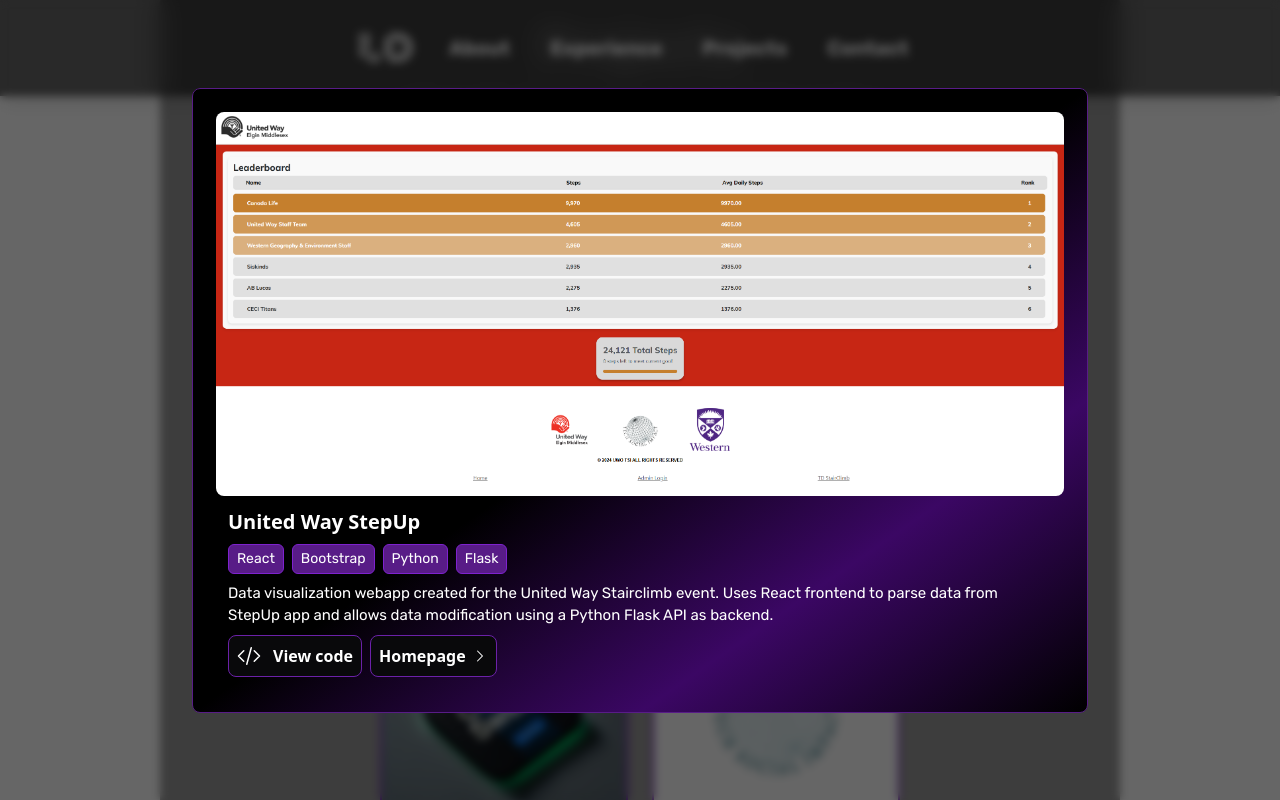
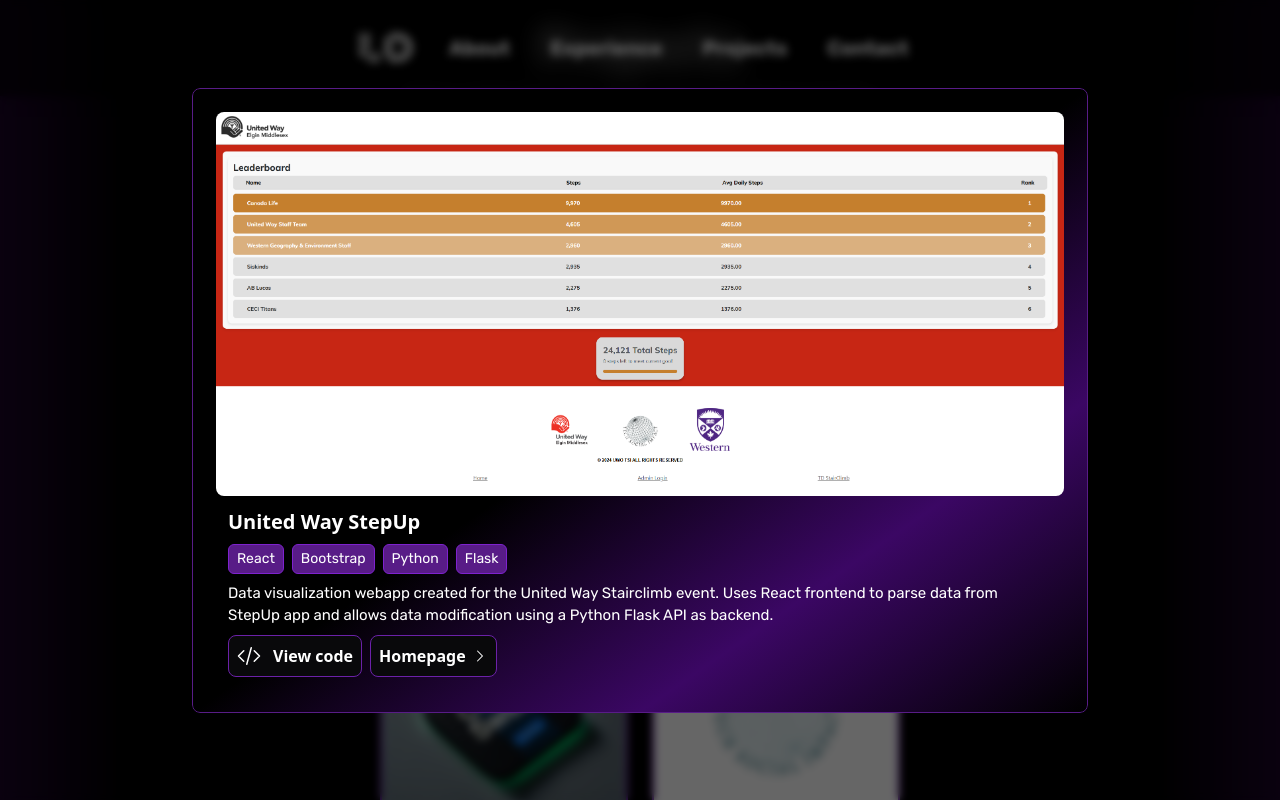
Before and after one commit to lucapd04/portfolio, a React (Vite) app in the folder portfolio-website/: page / in a window 1280 px wide. Both pictures are taken after a click on the element 504 px from the left and 4055 px from the top of the page. Shown: the part 3655-4455 px from the top of the page. Built offline with nearby package versions, Linux system fonts and the light colour scheme.

Commit message:
Removed spline animation and improved modal animation for optimization

```diff
--- a/portfolio-website/src/components/VCard.jsx
+++ b/portfolio-website/src/components/VCard.jsx
@@ -14,19 +14,14 @@
                 const descElement = descriptionRef.current;
                 const containerElement = containerRef.current;
 
-                // Reset any previous truncation state
                 descElement.style.height = 'auto';
-
-                // Get the available space in the container
                 const containerHeight = containerElement.clientHeight;
                 const titleHeight = containerElement.querySelector('h1').offsetHeight;
                 const tagsHeight = containerElement.querySelector('.tags-container').offsetHeight;
-                const padding = 32; // Account for padding (16px top + 16px bottom)
+                const padding = 32;
 
-                // Calculate maximum available height for description
                 const maxAvailableHeight = containerHeight - titleHeight - tagsHeight - padding;
 
-                // Set the height and check if content is truncated
                 descElement.style.height = `${maxAvailableHeight}px`;
                 setIsTruncated(descElement.scrollHeight > maxAvailableHeight);
             }
@@ -38,35 +33,13 @@
         return () => window.removeEventListener('resize', checkTruncation);
     }, [description, langs]);
 
-    const SlideIn = ({
-        children,
-        direction = 'left',
-        threshold = 0.2,
-        rootMargin = '0px'
-    }) => {
+    const SlideIn = ({ children, direction = 'left', threshold = 0.2, rootMargin = '0px' }) => {
         const [isVisible, setIsVisible] = useState(false);
         const elementRef = useRef(null);
 
         useEffect(() => {
-            const observer = new IntersectionObserver(
-                ([entry]) => {
-                    if (entry.isIntersecting) {
-                        setIsVisible(true);
-                        observer.disconnect();
-                    }
-                },
-                {
-                    threshold,
-                    rootMargin
-                }
-            );
-
-            if (elementRef.current) {
-                observer.observe(elementRef.current);
-            }
-
-            return () => observer.disconnect();
-        }, [threshold, rootMargin]);
+            setIsVisible(true); // Immediately set to visible for modal content
+        }, []);
 
         const getInitialTransform = () => {
             switch (direction) {
@@ -91,7 +64,7 @@
                     ${isVisible ? 'translate-x-0 translate-y-0 opacity-100' : 'opacity-0'}
                 `}
                 style={{
-                    transform: isVisible ? 'translate(0)' : getInitialTransform()
+                    transform: isVisible ? 'none' : getInitialTransform()
                 }}
             >
                 {children}
@@ -118,14 +91,15 @@
     }, [isOpen]);
 
     const Modal = () => (
-        <div className="fixed inset-0 min-h-screen min-w-screen flex items-center justify-center" style={{ zIndex: 9999 }}>
+        <div className="fixed inset-0 min-h-screen min-w-screen flex items-center justify-center z-50">
             <div
-                className="absolute top-0 left-0 right-0 bottom-0 min-h-screen min-w-screen bg-black bg-opacity-60 backdrop-blur-sm"
+                className="absolute inset-0 min-h-screen min-w-screen bg-black bg-opacity-60 backdrop-blur-sm"
                 onClick={() => setIsOpen(false)}
             />
+            <div className="relative w-full max-w-4xl">
                 <SlideIn direction="up">
                     <div
-                    className="relative inset-0 rounded-lg max-w-4xl w-full overflow-y-auto"
+                        className="relative rounded-lg overflow-y-auto"
                         onClick={e => e.stopPropagation()}
                     >
                         <div className="absolute inset-0 bg-gradient-to-br from-50% from-black via-purple-950 to-black rounded-lg border border-purple-900" />
@@ -180,6 +154,7 @@
                     </div>
                 </SlideIn>
             </div>
+        </div>
     );
 
     return (
@@ -193,7 +168,7 @@
                     bg-gradient-to-br from-black via-purple-950 to-black
                     duration-300 opacity-60 shadow-xl"
                 />
-                <div className="relative z-10 text-left flex flex-col h-full">
+                <div ref={containerRef} className="relative z-10 text-left flex flex-col h-full">
                     <img
                         className="w-full object-cover h-44 flex-shrink-0 rounded-t-lg p-0"
                         src={thumbnail}
@@ -201,7 +176,7 @@
                     />
                     <div className="p-4 flex flex-col flex-grow">
                         <h1 className="font-bold text-xl mb-1.5 truncate">{title}</h1>
-                        <div className="flex flex-wrap gap-2 mb-2">
+                        <div className="flex flex-wrap gap-2 mb-2 tags-container">
                             {langs.map((lang, index) => (
                                 <span
                                     key={index}
@@ -212,7 +187,7 @@
                             ))}
                         </div>
                         <div className="relative flex-grow overflow-hidden">
-                            <p className="rubik-subtitle text-[15px] absolute inset-0">
+                            <p ref={descriptionRef} className="rubik-subtitle text-[15px] absolute inset-0">
                                 {description}
                             </p>
                         </div>
--- a/portfolio-website/src/pages/About.jsx
+++ b/portfolio-website/src/pages/About.jsx
@@ -5,7 +5,7 @@
   return (
     <>
         <div className="inset-0 z-0 pb-16" style={{
-            background: 'linear-gradient(to right, rgb(4, 10, 29) 0%, black 10%, black 90%, rgb(4, 10, 29) 100%)'
+            background: 'linear-gradient(to right, rgb(5, 13, 39) 0%, black 10%, black 90%, rgb(5, 13, 39) 100%)'
         }}>
           <Profile/>
         </div>
--- a/portfolio-website/src/pages/Experience.jsx
+++ b/portfolio-website/src/pages/Experience.jsx
@@ -65,7 +65,7 @@
 
     return (
           <div className="flex flex-col items-center py-16 md:px-20" style={{
-              background: 'linear-gradient(to right, rgb(4, 10, 29) 0%, black 10%, black 90%, rgb(4, 10, 29) 100%)'
+              background: 'linear-gradient(to right, rgb(5, 13, 39) 0%, black 10%, black 90%, rgb(5, 13, 39) 100%)'
           }}>
             <h2 className="experience-title rubik-headline font-bold text-5xl px-8 py-4 bg-clip-text text-transparent bg-gradient-to-r from-blue-500 via-white to-cyan-400 relative inline-block mb-8">
                 Experience
--- a/portfolio-website/src/pages/Projects.jsx
+++ b/portfolio-website/src/pages/Projects.jsx
@@ -50,8 +50,9 @@
     };
 
     return (
-        <div className="flex flex-col justify-center items-center py-12 relative">
-            <Spline className="absolute inset-0 z-0" scene="https://prod.spline.design/05GegHEcK7rdjrkO/scene.splinecode" />
+        <div className="bg-black flex flex-col justify-center items-center py-12 relative" style={{
+            background: 'linear-gradient(to right, rgb(26, 4, 39) 0%, black 10%, black 90%, rgb(26, 4, 39) 100%)'
+        }}>
             <div className="w-3/4 h-3/4 bg-black/40 backdrop-blur-xl z-10 rounded-lg">
                 <div className="p-7 text-center">
                     <h1 className="text-white rubik-headline font-bold text-5xl">Projects</h1>
```
Lines whose indentation alone changed are shown as unchanged.
